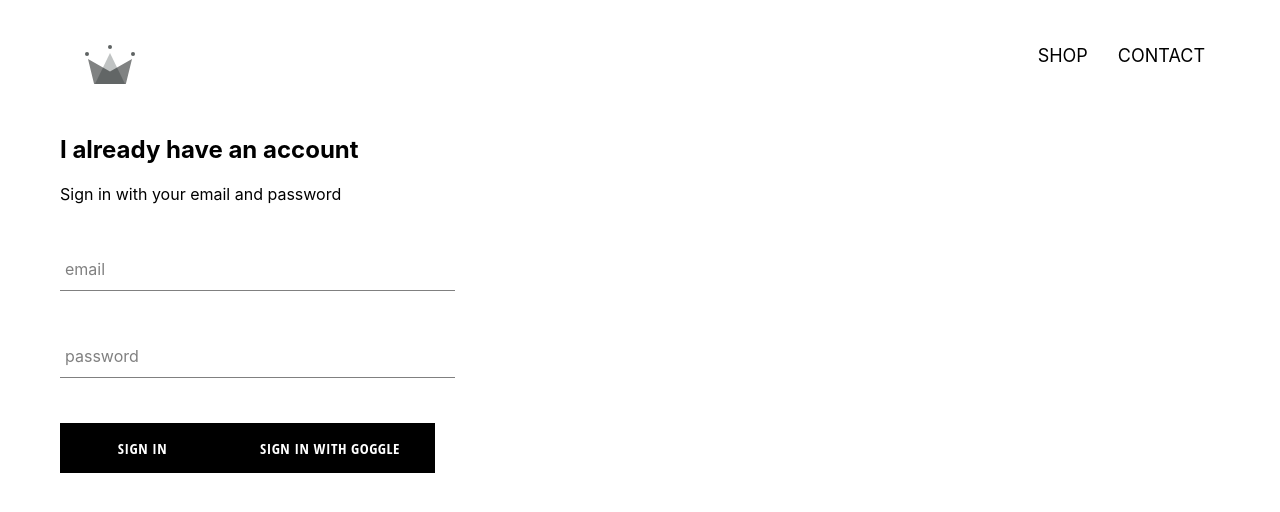
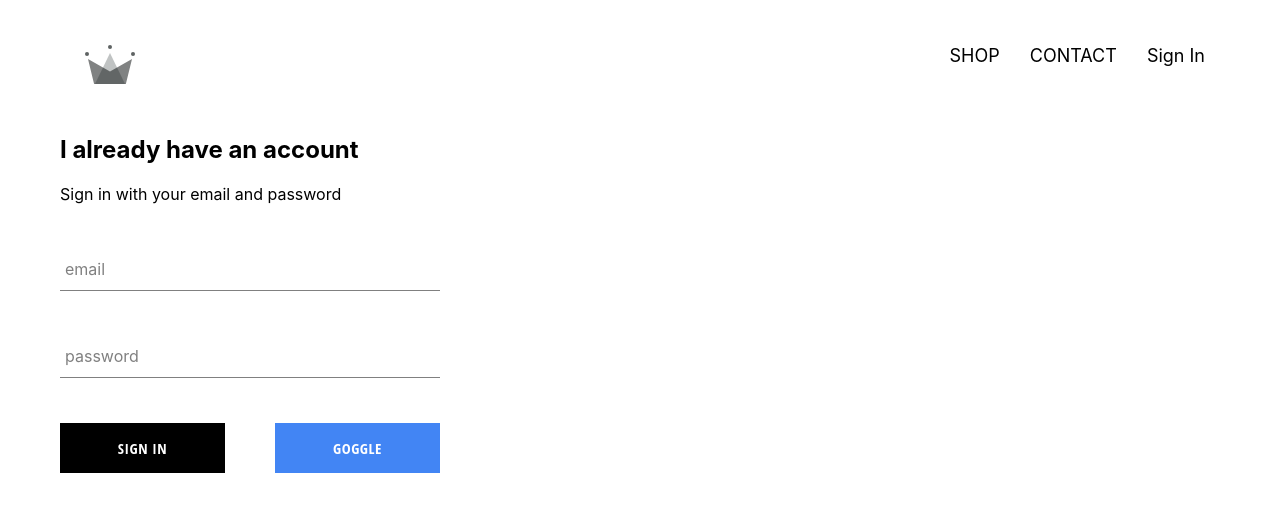
Before and after one commit to RajatArya007zxc/ecommerce, a React (Create React App) app: page /signin in a window 1280 px wide. Shown: the top 512 px of the page. Built offline with nearby package versions, Linux system fonts and the light colour scheme; no server answers.

Commit message:
complete sign in and signout

```diff
--- a/src/App.css
+++ b/src/App.css
@@ -7,3 +7,7 @@ a{
     color:black;
     font-size: 18px;
 }
+
+*{
+    box-sizing: border-box;
+}
--- a/src/App.js
+++ b/src/App.js
@@ -15,7 +15,9 @@ export default class App extends React.Component {
 
     constructor(){
         super()
-        this.state={}
+        this.state={
+            currentUser:null
+        }
     }
 unsubscribeFromAuth=null;
 
@@ -26,14 +28,16 @@ componentDidMount(){
          console.log(user)
      })
 }
+
 componentWillUnmount(){
     this.unsubscribeFromAuth();
 }
+
     render() {
         return (
             <div >
             {/* <HomePage/> */}
-            <Headercompoent/>
+            <Headercompoent  currentUser={this.state.currentUser}/>
             <Switch >
              <Route  exact path="/" component={HomePage}/>
              <Route  path="/shop" component={ShopComponent} />
--- a/src/Components/CustomButton/Button.jsx
+++ b/src/Components/CustomButton/Button.jsx
@@ -1,10 +1,12 @@
 import React from 'react'
 import './style.scss'
 
-export default function Button({children,...otherProps}) {
-    return (
-       <button className='custom-button'{...otherProps}>
- {children}
-       </button>
-    )
-}
+export default function Button({ children, isGoogleSignIn, ...otherProps }) {
+    return(
+    <button
+      className={`${isGoogleSignIn ? 'google-sign-in' : ''} custom-button`}
+      {...otherProps}
+    >
+      {children}
+    </button>
+  )}
--- a/src/Components/Header/Headercompoent.jsx
+++ b/src/Components/Header/Headercompoent.jsx
@@ -2,8 +2,9 @@ import React from 'react'
 import './style.scss'
 import {Link} from "react-router-dom";
 import {ReactComponent as Logo} from  '../../assets/crown.svg'
+import { auth } from '../../firebase/firebase.utilse';
 
-export default function Headercompoent() {
+export default function Headercompoent({currentUser}) {
     return (
         <div className="header">
             <Link className="logo-container" to="/">
@@ -14,6 +15,15 @@ export default function Headercompoent() {
            <div className="options">
                <Link className="option" to="/shop">SHOP</Link>
                <Link className="option" to="/contact">CONTACT</Link>
+
+           {
+
+               currentUser?<div className="option" onClick={()=>auth.signOut()}>signOut</div>:<Link className="option" to="/signin"> Sign In
+               </Link>
+
+
+           }
+
            </div>
         </div>
     )
--- a/src/Components/Header/style.scss
+++ b/src/Components/Header/style.scss
@@ -20,6 +20,7 @@
 
       .option {
         padding: 10px 15px;
+        cursor: pointer;
       }
     }
   }
--- a/src/Components/SignIn/SingIn.jsx
+++ b/src/Components/SignIn/SingIn.jsx
@@ -40,11 +40,15 @@ handleChange=event=>{
 
                     <FormInput type="password" label="password" name="password" value={this.state.password} handleChange={this.handleChange} required />
 
+ <div className="buttons">
+
+ <Button type="submit" >Sign In</Button>
+        <Button  onClick={signInWithGoogle} isGoogleSignIn >Goggle</Button>
 
 
-                    <Button type="submit" >Sign In</Button>
-        <Button type="submit" onClick={signInWithGoogle} >Sign In with Goggle</Button>
-                </form>
+ </div>
+
+                           </form>
             </div>
         )
     }
```
